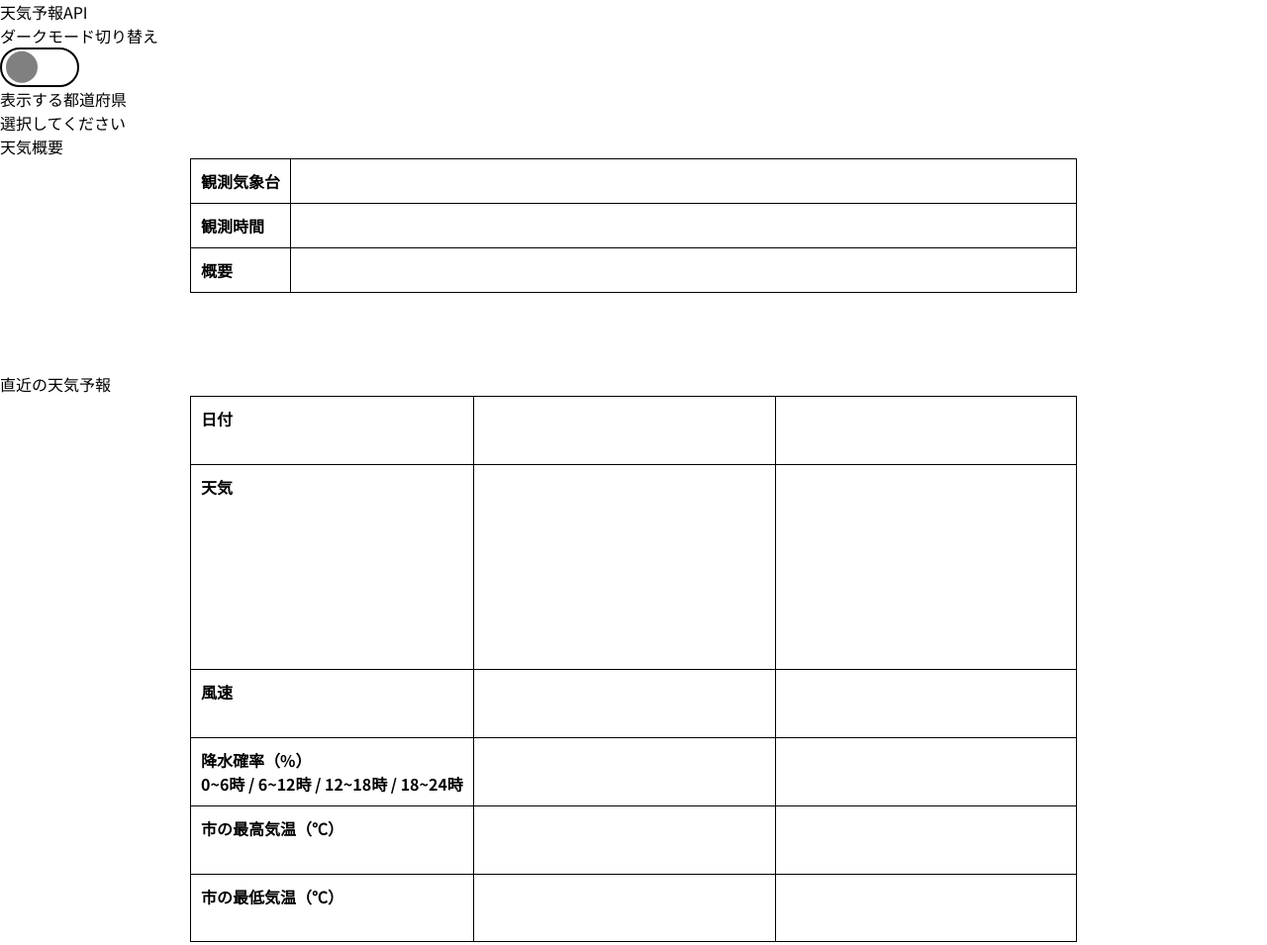
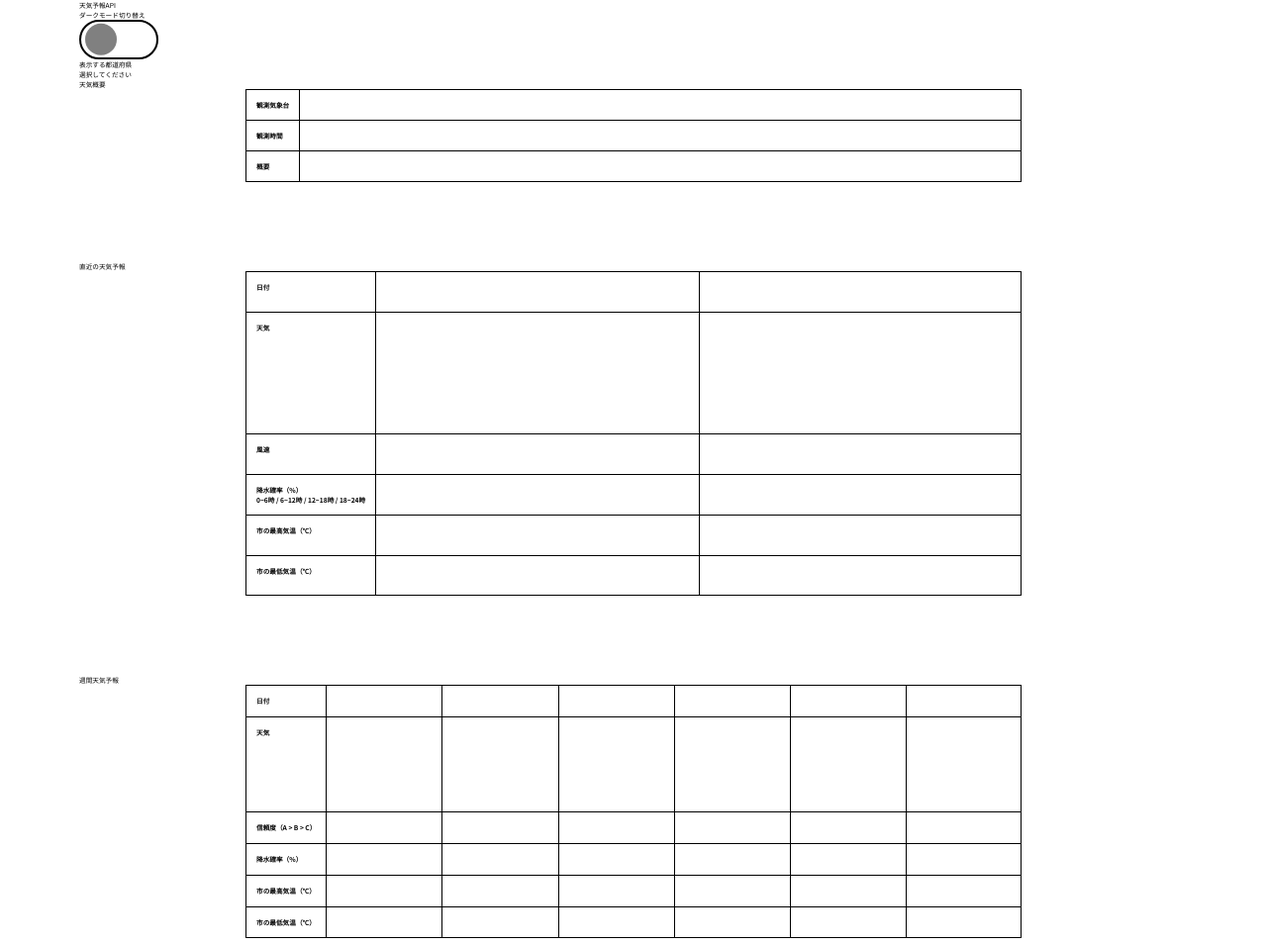
Before and after one commit to y-nagai0725/api, a plain HTML site: page index.html in a window 1280 px wide. Shown: the top 955 px of the page at 99% size. Drawn offline with Linux system fonts and the light colour scheme.

Commit message:
css調整中など

```diff
--- a/index.html
+++ b/index.html
@@ -12,6 +12,7 @@
 </head>
 
 <body>
+  <div class="container">
     <h1>天気予報API</h1>
     <div class="button-wrapper">
       <span>ダークモード切り替え</span>
@@ -201,6 +202,7 @@
         <div class="temps-min-item"></div>
       </div>
     </div>
+  </div>
   <script src="js/script.js"></script>
 </body>
 
--- a/scss/foundation/_base.scss
+++ b/scss/foundation/_base.scss
@@ -6,6 +6,15 @@ html {
   background-color: var(--background-color);
   color: var(--font-color);
   font-family: $noto-sans;
+  font-size: calc(10vw * calc(100 / 375));
+
+  @include tab {
+    font-size: calc(10vw * calc(100 / 768));
+  }
+
+  @include pc {
+    font-size: calc(10vw * calc(100 / 1920));
+  }
 
   &.dark-mode {
     --background-color: #{$black};
--- a/scss/global/mixin/_mixin.scss
+++ b/scss/global/mixin/_mixin.scss
@@ -1 +1,28 @@
 @use "../setting" as *;
+
+//タブレット用メディアクエリ
+@mixin tab {
+  @media screen and (min-width: 768px) {
+    @content;
+  }
+}
+
+//PC用メディアクエリ
+@mixin pc {
+  @media screen and (min-width: 1024px) {
+    @content;
+  }
+}
+
+//セクションinner共通設定
+@mixin section-inner {
+  padding: 0 30px;
+
+  @include tab {
+    padding: 0 40px;
+  }
+
+  @include pc {
+    padding: 0 80px;
+  }
+}
--- a/scss/page/_top.scss
+++ b/scss/page/_top.scss
@@ -1,4 +1,8 @@
 @use "../global" as *;
+
+.container {
+  @include section-inner;
+}
 
 .overviewTable {
   width: 70%;
@@ -66,6 +70,7 @@
   .pops-item,
   .temps-max-item,
   .temps-min-item {
+    padding: 10px;
     display: grid;
     place-content: center;
     border-top: 1px solid var(--font-color);
@@ -155,6 +160,7 @@
   .pops-item,
   .temps-max-item,
   .temps-min-item {
+    padding: 10px;
     display: grid;
     place-content: center;
     border-top: 1px solid var(--font-color);
```
Also changed, not shown: css/style.css, 1 other file. Lines whose indentation alone changed are shown as unchanged.
